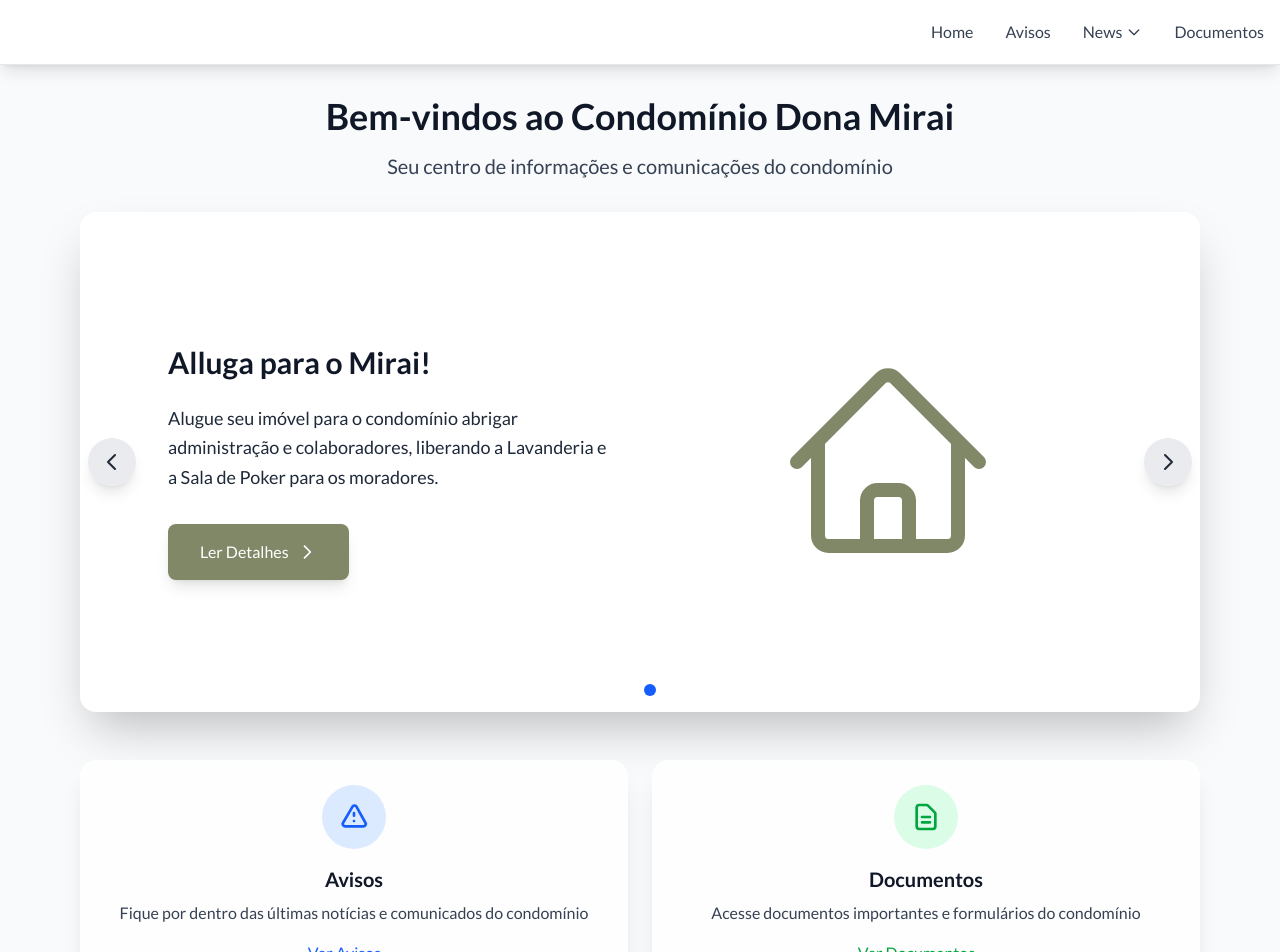
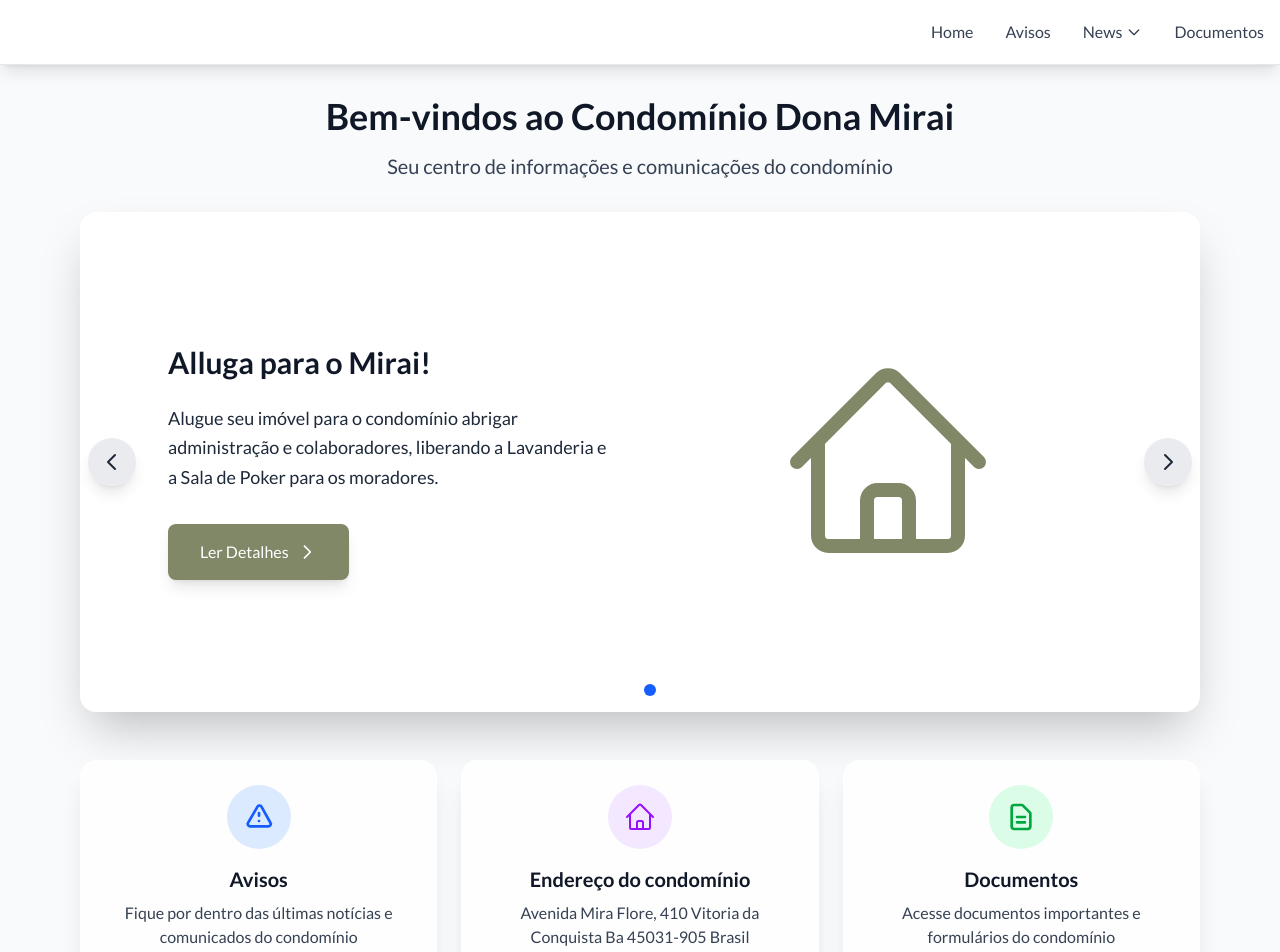
Before and after one commit to robdll/condominio-dona-mirai, a Next.js app: page / in a window 1280 px wide. Shown: the top 952 px of the page. Built offline with nearby package versions, Linux system fonts and the light colour scheme.

Commit message:
adds Address

```diff
--- a/src/app/page.js
+++ b/src/app/page.js
@@ -21,7 +21,7 @@ export default function Home() {
         <Carousel slides={slides} />
 
         {/* Quick Links */}
-        <div className="mt-12 grid grid-cols-1 md:grid-cols-2 gap-6">
+        <div className="mt-12 grid grid-cols-1 md:grid-cols-3 gap-6">
           {linkCards.map((linkCard, index) => (
             <LinkCard key={index} linkCard={linkCard} />
           ))}
--- a/src/components/Home/LinkCard.js
+++ b/src/components/Home/LinkCard.js
@@ -4,18 +4,25 @@ export default function LinkCard({ linkCard }) {
   return (
     <div className="bg-white/80 dark:bg-gray-800/80 backdrop-blur-sm rounded-2xl shadow-xl p-6 border border-white/20 dark:border-gray-700/20 text-center hover:shadow-2xl transition-all duration-300">
       <div className={`w-16 h-16 ${linkCard.iconBgColor} rounded-full flex items-center justify-center mx-auto mb-4`}>
+        {typeof linkCard.iconPath === 'string' ? (
           <svg className={`w-8 h-8 ${linkCard.iconColor}`} fill="none" stroke="currentColor" viewBox="0 0 24 24">
             <path strokeLinecap="round" strokeLinejoin="round" strokeWidth={2} d={linkCard.iconPath} />
           </svg>
+        ) : (
+          // When iconPath is a React component (e.g., from @heroicons/react)
+          <linkCard.iconPath className={`w-8 h-8 ${linkCard.iconColor}`} />
+        )}
       </div>
       <h3 className="text-xl font-bold text-gray-900 dark:text-white mb-2">{linkCard.title}</h3>
       <p className="text-gray-700 dark:text-gray-200 mb-4">{linkCard.description}</p>
+      {linkCard.link && linkCard.linkText && (
         <Link
           href={linkCard.link}
           className={`${linkCard.linkColor} hover:${linkCard.linkHoverColor} font-medium`}
         >
           {linkCard.linkText} →
         </Link>
+      )}
     </div>
   );
 }
--- a/src/components/Home/home.constant.js
+++ b/src/components/Home/home.constant.js
@@ -1,3 +1,5 @@
+import { HomeIcon } from '@heroicons/react/24/outline';
+
 export const slides = [
   {
     title: "Incentivo à Votação",
@@ -28,6 +30,15 @@ export const linkCards = [
     iconPath: "M12 9v2m0 4h.01m-6.938 4h13.856c1.54 0 2.502-1.667 1.732-2.5L13.732 4c-.77-.833-1.964-.833-2.732 0L3.732 16.5c-.77.833.192 2.5 1.732 2.5z"
   },
   {
+    title: "Endereço do condomínio",
+    description: `Avenida Mira Flore, 410
+Vitoria da Conquista Ba 45031-905
+Brasil`,
+    iconBgColor: "bg-purple-100 dark:bg-purple-900/20",
+    iconColor: "text-purple-600 dark:text-purple-400",
+    iconPath: HomeIcon
+  },
+  {
     title: "Documentos",
     description: "Acesse documentos importantes e formulários do condomínio",
     link: "/documentos",
@@ -38,15 +49,5 @@ export const linkCards = [
     linkHoverColor: "text-green-700 dark:text-green-300",
     iconPath: "M9 12h6m-6 4h6m2 5H7a2 2 0 01-2-2V5a2 2 0 012-2h5.586a1 1 0 01.707.293l5.414 5.414a1 1 0 01.293.707V19a2 2 0 01-2 2z"
   },
-  // {
-  //   title: "News",
-  //   description: "Sorteio de votação e como funciona o incentivo e como participar",
-  //   link: "/incentivo-votacao/regras",
-  //   linkText: "Ver News",
-  //   iconBgColor: "bg-purple-100 dark:bg-purple-900/20",
-  //   iconColor: "text-purple-600 dark:text-purple-400",
-  //   linkColor: "text-purple-600 dark:text-purple-400",
-  //   linkHoverColor: "text-purple-700 dark:text-purple-300",
-  //   iconPath: "M13 16h-1v-4h-1m1-4h.01M21 12a9 9 0 11-18 0 9 9 0 0118 0z"
-  // }
+
 ];
```
Lines whose indentation alone changed are shown as unchanged.
